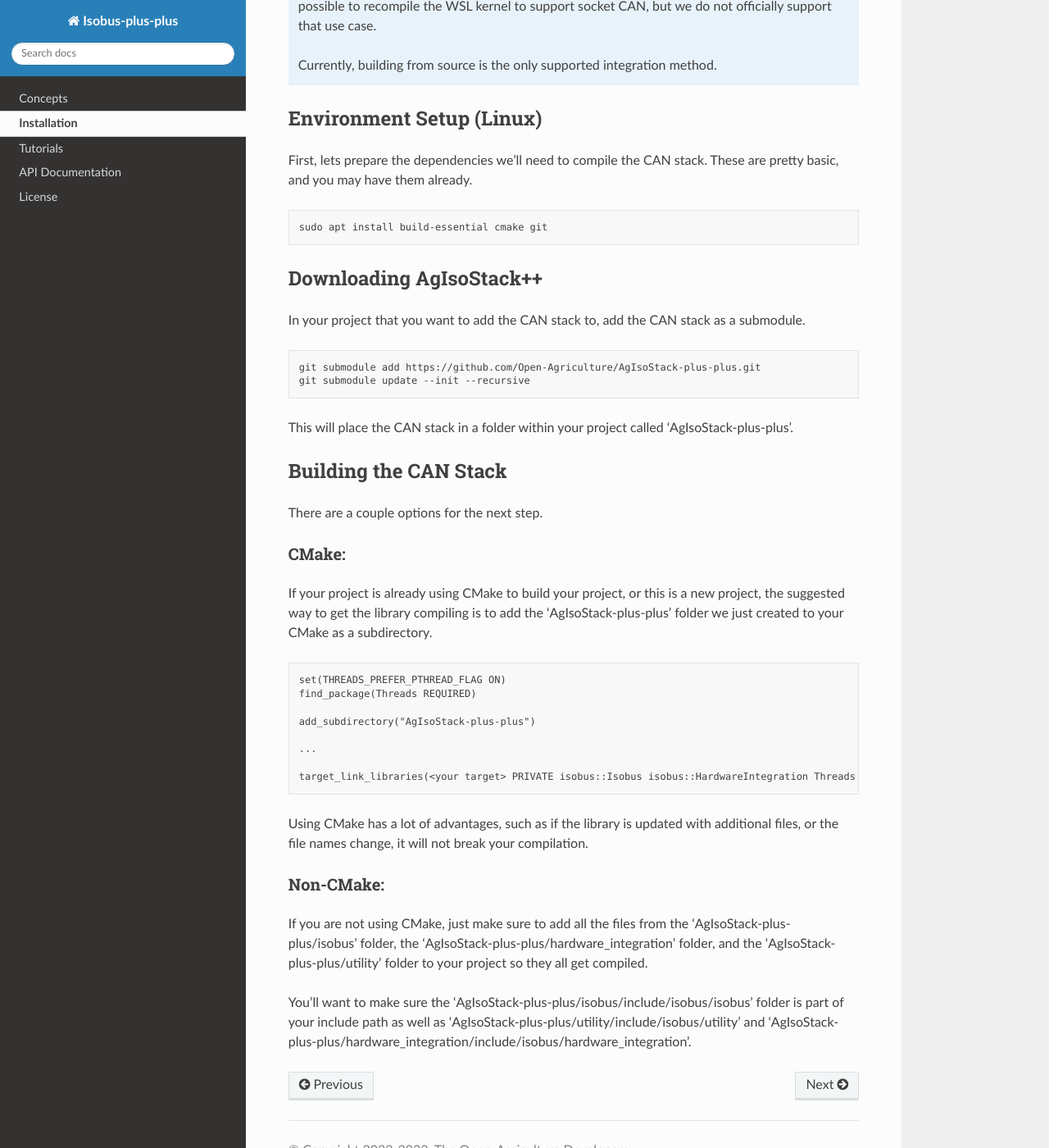
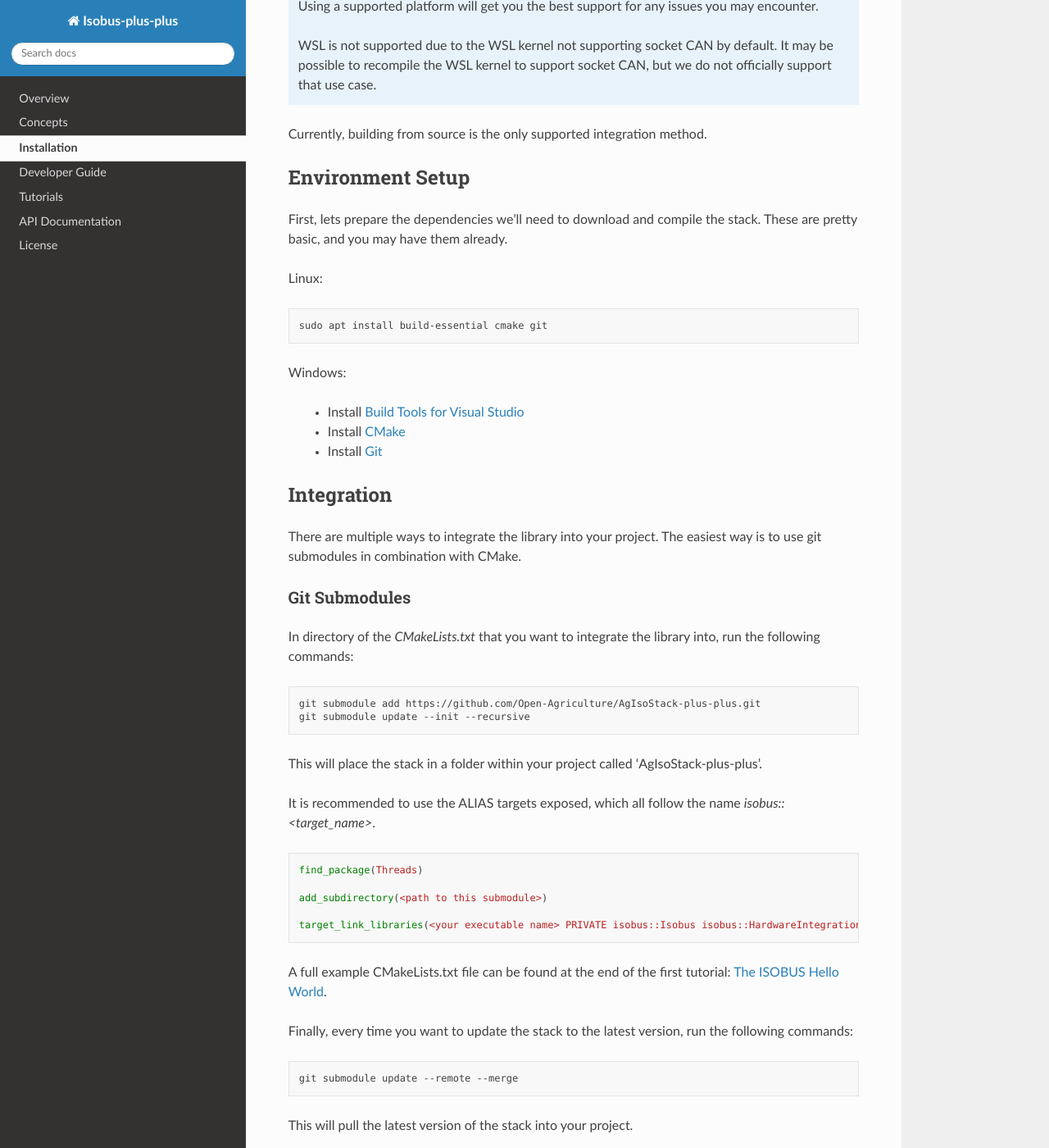
Before and after one commit to Open-Agriculture/AgIsoStack-plus-plus, a Sphinx documentation site: the page built from sphinx/source/Installation.rst, in a window 1280 px wide and 1400 px high, scrolled down 832 px. Shown: the whole window at 82% size. Built offline with Sphinx 7.4.7 and the Read the Docs theme 2.0.0, drawn with Linux system fonts in a browser that asks for light colours; pages that are not in the unit, such as notebooks, are missing from menus; some of the changed text lies outside the part shown.

Commit message:
docs: integrate more of the README.md into the sphinx site

```diff
--- a/sphinx/source/Installation.rst
+++ b/sphinx/source/Installation.rst
@@ -2,13 +2,15 @@
 
 Installation
 ============
+
+This guide will walk you through the steps to get the AgIsoStack++ library integrated into your project.
 
 .. contents:: Contents
    :depth: 2
    :local:
 
 Supported Platforms
---------------------
+-------------------
 
 We officially support building AgIsoStack++ from source on the following platforms:
    * Ubuntu Linux (Non-WSL)
@@ -26,55 +28,90 @@
 
 	WSL is not supported due to the WSL kernel not supporting socket CAN by default. It may be possible to recompile the WSL kernel to support socket CAN, but we do not officially support that use case.
 
-	Currently, building from source is the only supported integration method.
+Currently, building from source is the only supported integration method.
 
-Environment Setup (Linux)
---------------------------
+.. _installation-environment:
 
-First, lets prepare the dependencies we'll need to compile the CAN stack. These are pretty basic, and you may have them already.
+Environment Setup
+-----------------
+
+First, lets prepare the dependencies we'll need to download and compile the stack. These are pretty basic, and you may have them already.
+
+Linux:
 
 .. code-block:: bash
 
    sudo apt install build-essential cmake git
 
-Downloading AgIsoStack++
--------------------------
+Windows:
 
-In your project that you want to add the CAN stack to, add the CAN stack as a submodule.
+   * Install `Build Tools for Visual Studio <https://visualstudio.microsoft.com/downloads/#build-tools-for-visual-studio-2022>`_
+   * Install `CMake <https://cmake.org/download/>`_
+   * Install `Git <https://git-scm.com/download/win>`_
+
+
+Integration
+-----------
+
+There are multiple ways to integrate the library into your project.
+The easiest way is to use git submodules in combination with CMake.
+
+Git Submodules
+^^^^^^^^^^^^^^
+
+In directory of the `CMakeLists.txt` that you want to integrate the library into, run the following commands:
 
 .. code-block:: bash
 
    git submodule add https://github.com/Open-Agriculture/AgIsoStack-plus-plus.git
    git submodule update --init --recursive
 
-This will place the CAN stack in a folder within your project called 'AgIsoStack-plus-plus'.
+This will place the stack in a folder within your project called 'AgIsoStack-plus-plus'.
 
-Building the CAN Stack
------------------------
+It is recommended to use the ALIAS targets exposed, which all follow the name `isobus::<target_name>`.
 
-There are a couple options for the next step.
+.. code-block:: cmake
 
-CMake:
-^^^^^^
+   find_package(Threads)
 
-If your project is already using CMake to build your project, or this is a new project, the suggested way to get the library compiling is to add the 'AgIsoStack-plus-plus' folder we just created to your CMake as a subdirectory.
+   add_subdirectory(<path to this submodule>)
 
-.. code-block:: text
+   target_link_libraries(<your executable name> PRIVATE isobus::Isobus isobus::HardwareIntegration isobus::Utility Threads::Threads)
 
-   set(THREADS_PREFER_PTHREAD_FLAG ON)
-   find_package(Threads REQUIRED)
 
-   add_subdirectory("AgIsoStack-plus-plus")
+A full example CMakeLists.txt file can be found at the end of the first tutorial: :doc:`The ISOBUS Hello World <Tutorials/The ISOBUS Hello World>`.
 
-   ...
 
-   target_link_libraries(<your target> PRIVATE isobus::Isobus isobus::HardwareIntegration Threads::Threads)
+Finally, every time you want to update the stack to the latest version, run the following commands:
 
-Using CMake has a lot of advantages, such as if the library is updated with additional files, or the file names change, it will not break your compilation.
+.. code-block:: bash
 
-Non-CMake:
-^^^^^^^^^^
+   git submodule update --remote --merge
 
-If you are not using CMake, just make sure to add all the files from the 'AgIsoStack-plus-plus/isobus' folder, the 'AgIsoStack-plus-plus/hardware_integration' folder, and the 'AgIsoStack-plus-plus/utility' folder to your project so they all get compiled.
+This will pull the latest version of the stack into your project.
 
-You'll want to make sure the 'AgIsoStack-plus-plus/isobus/include/isobus/isobus' folder is part of your include path as well as 'AgIsoStack-plus-plus/utility/include/isobus/utility' and 'AgIsoStack-plus-plus/hardware_integration/include/isobus/hardware_integration'.
+CMake FetchContent
+^^^^^^^^^^^^^^^^^^
+
+If you don't want to use git submodules, you can use CMake's FetchContent module to download the stack.
+
+.. code-block:: cmake
+
+   include(FetchContent)
+
+   FetchContent_Declare(
+      AgIsoStack
+      GIT_REPOSITORY https://github.com/Open-Agriculture/AgIsoStack-plus-plus.git
+      GIT_TAG        main
+   )
+   FetchContent_MakeAvailable(AgIsoStack)
+
+   # Somewhere later in your CMakeLists.txt
+   target_link_libraries(<your executable name> PRIVATE isobus::Isobus isobus::HardwareIntegration isobus::Utility Threads::Threads)
+
+Now when you configure your CMake cache, the library will be pulled from GitHub and automatically made available for your project.
+
+Precompiled
+^^^^^^^^^^^
+
+We do not officially distribute this library in binary form (DLL files, for example).
```
Also changed, not shown: README.md (+46 -186 lines), sphinx/source/Developer Guide.rst (added, +102 -0 lines), sphinx/source/Tutorials/The ISOBUS Hello World.rst (+5 -3 lines), sphinx/source/index.rst (+9 -6 lines).
